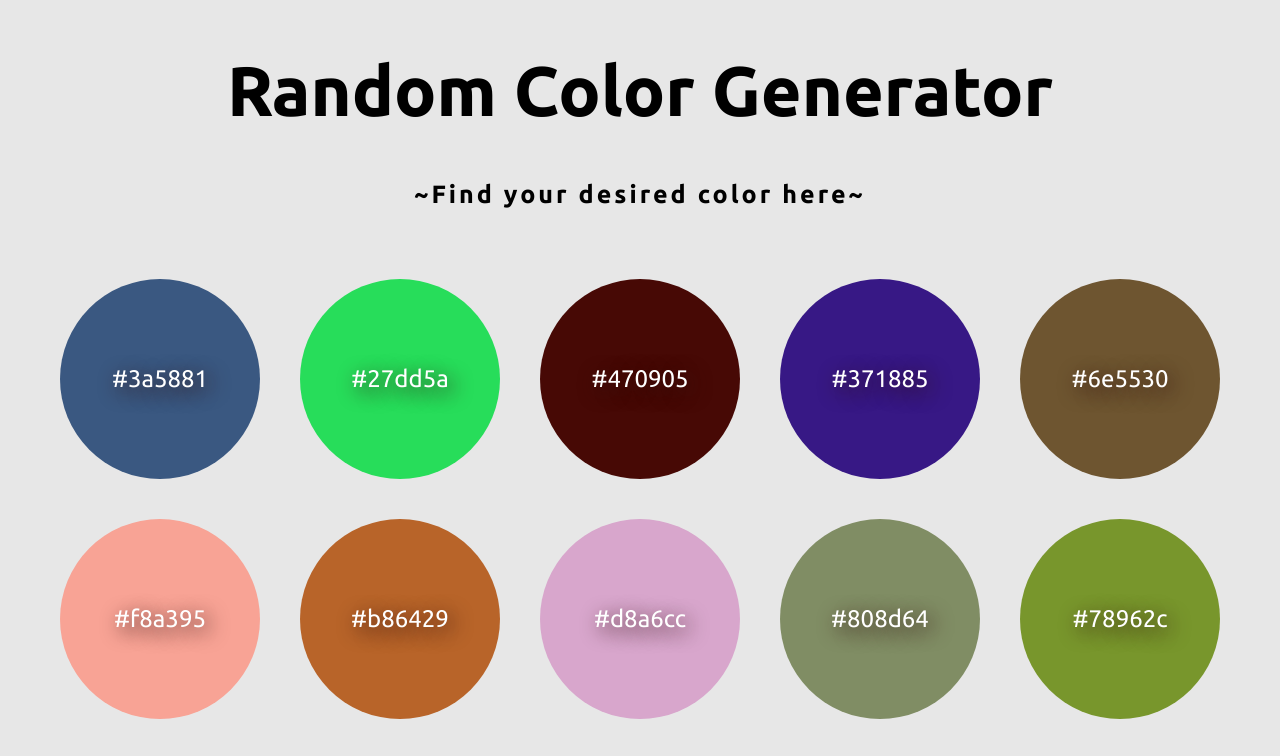
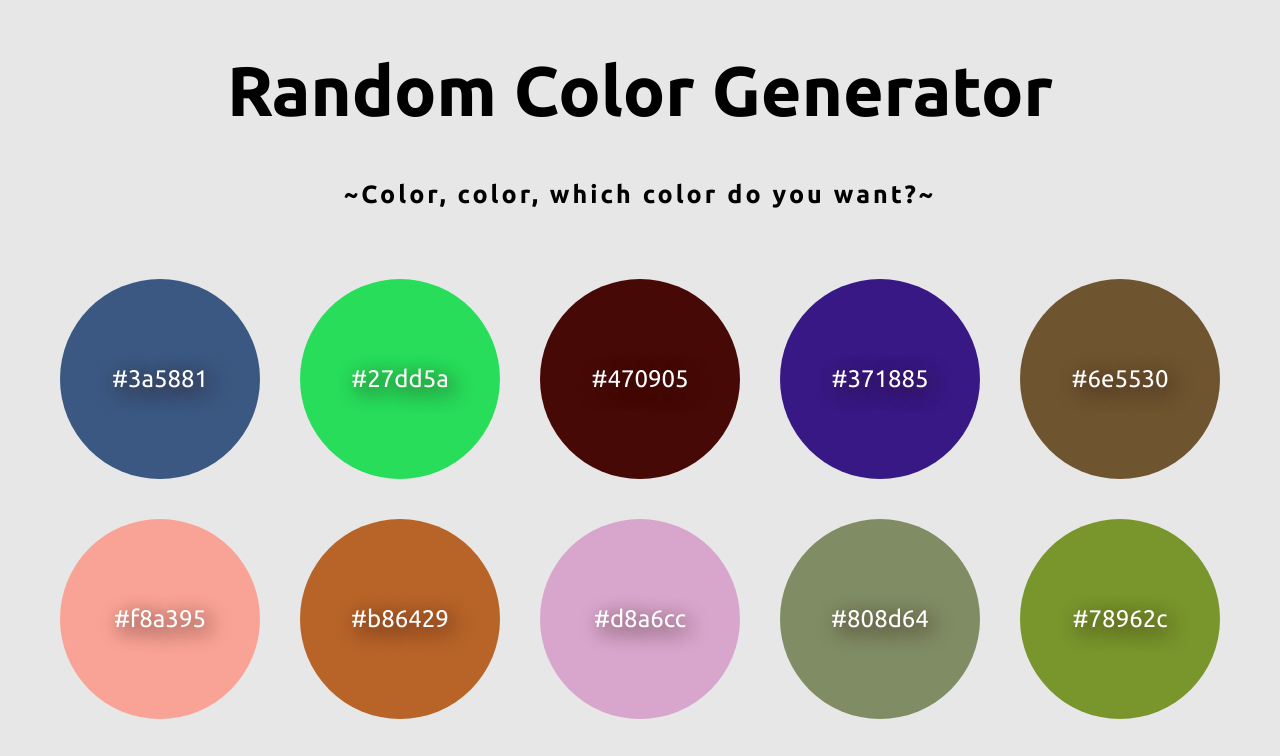
Before and after one commit to Avinash01-GIT/RandomColorGenerator, a plain HTML site: page index.html in a window 1280 px wide. Shown: the top 756 px of the page. Drawn offline with Linux system fonts and the light colour scheme.

Commit message:
made some changes

```diff
--- a/index.html
+++ b/index.html
@@ -8,7 +8,7 @@
 </head>
 <body>
   <h1>Random Color Generator</h1>
-  <h2>~Find your desired color here~</h2>
+  <h2>~Color, color, which color do you want?~</h2>
   <div id="colorDiv">
 
   </div>
```
